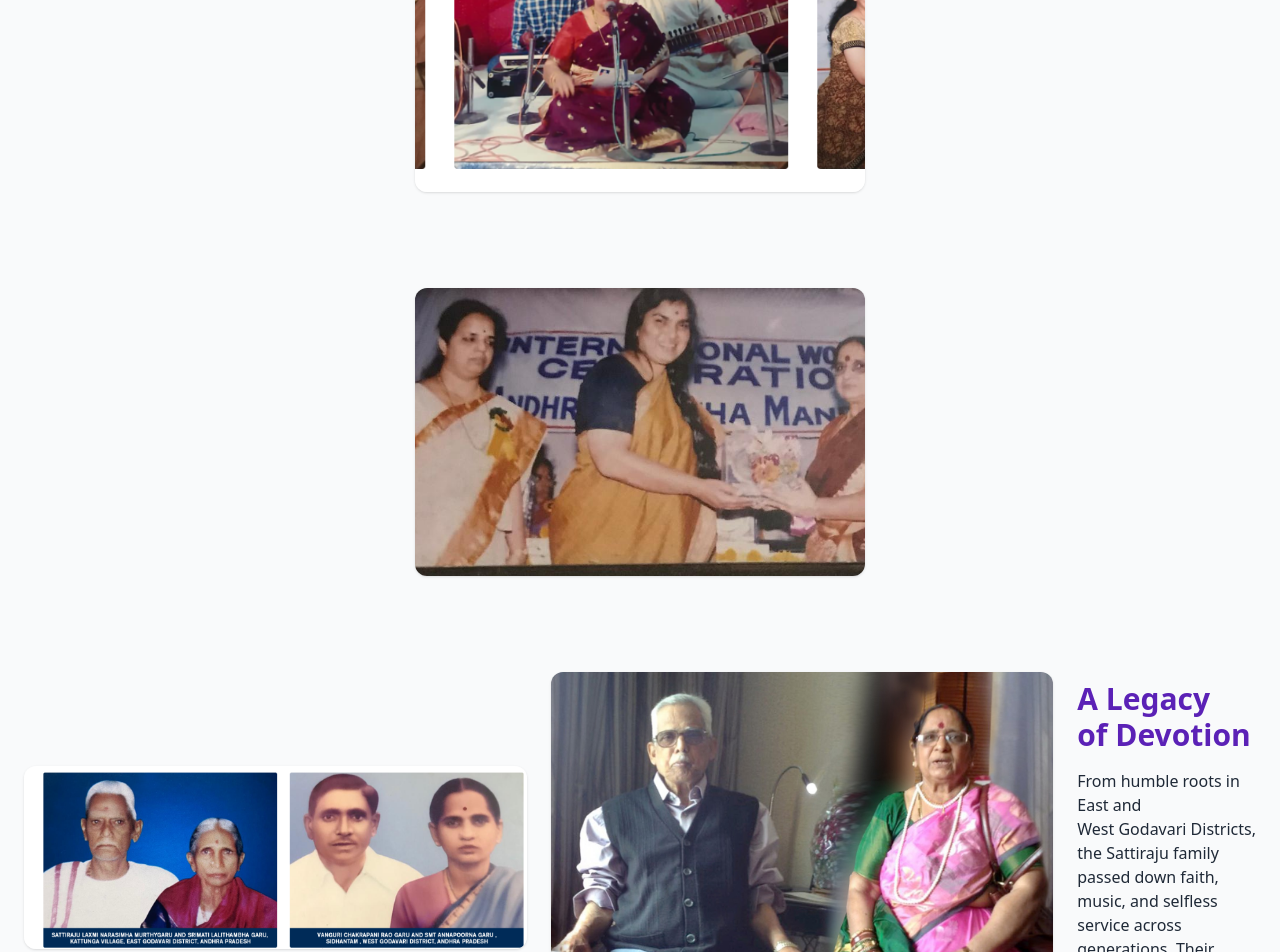
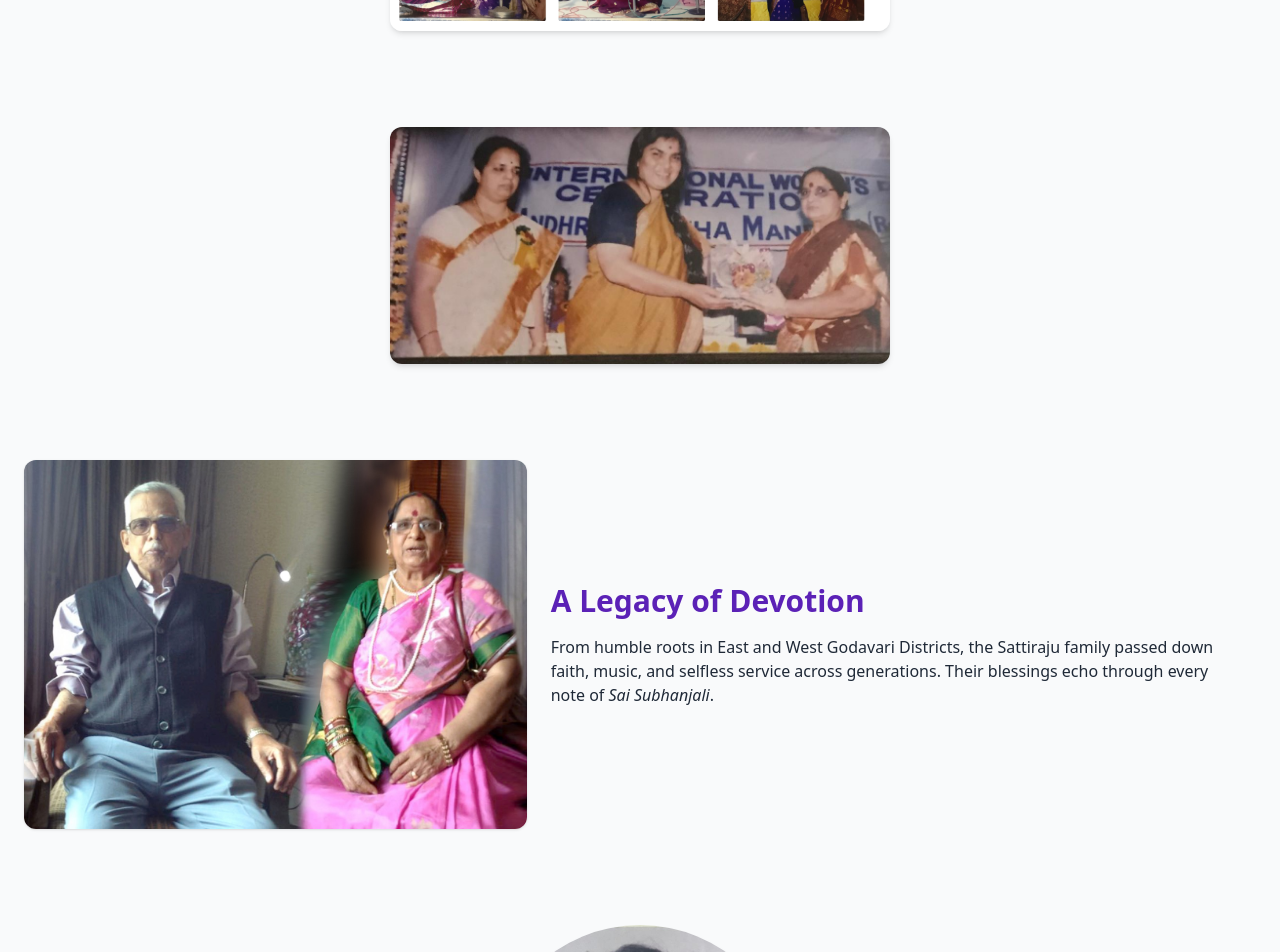
Before and after one commit to shekhar1971/saisubhanjali.com, a Next.js app: page / in a window 1280 px wide. Shown: the part 2120-3072 px from the top of the page. Built offline with nearby package versions, Linux system fonts and the light colour scheme.

Commit message:
Update page.tsx

```diff
--- a/app/page.tsx
+++ b/app/page.tsx
@@ -1,9 +1,8 @@
-// app/page.tsx — wider devotional photos, two‑row layout, build‑safe (rev 15)
-// ------------------------------------------------------------------
+// app/page.tsx — FINAL version with responsive photo layout and full narrative
 import Image from 'next/image';
 import Link from 'next/link';
 
-/** Utility to render a devotional photo with a wider max‑width so phone crops stop */
+/** Utility to render a devotional photo with ideal layout */
 function DevotionalImg({ src, alt }: { src: string; alt: string }) {
   return (
     <Image
@@ -11,7 +10,7 @@ function DevotionalImg({ src, alt }: { src: string; alt: string }) {
       alt={alt}
       width={450}
       height={300}
-      className="h-60 w-full max-w-[450px] flex-none rounded-xl object-cover shadow md:h-64 lg:h-72"
+      className="h-auto w-full max-w-[500px] flex-none rounded-xl object-contain shadow-md"
     />
   );
 }
@@ -19,9 +18,8 @@ function DevotionalImg({ src, alt }: { src: string; alt: string }) {
 export default function Home() {
   return (
     <div className="space-y-24">
-      {/* ───────────────────── HERO ───────────────────── */}
+      {/* ───────────── HERO ───────────── */}
       <section className="relative overflow-hidden rounded-xl bg-gradient-to-br from-brand-100 via-brand-50 to-white shadow">
-        {/* subtle backdrop */}
         <Image
           src="/SaiBaba1.png"
           alt="Shirdi Sai Baba sanctum"
@@ -29,7 +27,6 @@ export default function Home() {
           priority
           className="object-cover opacity-20"
         />
-
         <div className="relative z-10 grid gap-8 px-6 py-20 md:grid-cols-2 md:items-center">
           <div>
             <h1 className="mb-4 text-5xl font-extrabold leading-tight text-brand-700 drop-shadow md:text-6xl">
@@ -46,7 +43,6 @@ export default function Home() {
               🎵 Listen to Bhajans
             </Link>
           </div>
-
           <Image
             src="/SaiBaba4.png"
             alt="Blessing posture of Sai Baba"
@@ -58,38 +54,37 @@ export default function Home() {
         </div>
       </section>
 
-      {/* ───────────── FULL “ABOUT” NARRATIVE ───────────── */}
+      {/* ───────────── ABOUT ───────────── */}
       <section className="mx-auto max-w-6xl space-y-6 rounded-xl bg-white/60 p-8 shadow lg:max-w-7xl">
         <h2 className="text-center text-3xl font-bold text-brand-700">Om Sairam!</h2>
-        <p> Sai Subhanjali is the result of love and devotion of Mrs. SubbaLakshmi Sattiraju (lovingly known as Subha Sattiraju) to Sri Shirdi Sai Baba and his teachings.</p>
-        <p> Sai Subhanjali is a collection of bhajans on Sri Sai Baba written, composed, and sung by Mrs. Subbalakshmi Sattiraju. She has released six albums with 10 to 14 bhajans in each album. She has also written two books – one in Telugu and one in Hindi. These books give detailed insights on experience on this spiritual path.</p>
-        <p> This journey started when Mrs. Subha Sattiraju decided to do <em>Parayanam</em> of Sai Satcharitra. Initially, she was not sure if she had the courage to go on this path. With Sri Sai Baba's blessings she came across the book – Sri Sai Leela Amritam and started reading it. She felt instant peace and joy while reading the book.</p>
-        <p> This experience set the foundations of her following the path towards Sri Sai Baba and spirituality. Soon she had the Divine awakening to write, compose, and sing her own bhajans on Sai Baba. Inspiration, lyrics and music composition continue to come to her with divine blessings of Sri Sai Baba.</p>
-        <p> Mrs. Subha Sattiraju passed away in September 2024. She was a trained musician and a home maker. Mrs. Late Subha Sattiraju &amp; her late husband Late Nageswara Rao Sattiraju were born in small villages in Andhra Pradesh (Sidhantam &amp; Kattunga Village, in West &amp; East Godavari district). Mrs. Sattiraju has performed at various spiritual events for many years, throughout the city.</p>
-        <p> Sai Subhanjali is a not‑for‑profit initiative with the sole purpose of promoting spirituality, peace, and joy. This initiative was made possible by encouragement and unflinching support of her husband Late Sri Nageswara Rao Sattiraju, a civil engineer, who spent 40+ years helping build dams in India. Many of the key water projects in India have his signature on them. He was always humble, a <em>Karma Yogi</em>, who gave a lot more to the world than we will ever know. We all miss him dearly.</p>
-        <p> All music recordings were facilitated by her late son‑in‑law Sri Mohana Krishna (husband of Smt Lalita — second eldest among 5 siblings). Without Sri Mohan's encouragement, know‑how &amp; support, this would not have been possible. We miss Sri Mohan immensely and see him smiling and blessing us as more &amp; more devotees can now hear these soulful bhajans.</p>
-        <p> This endeavour was possible only with divine blessings from Sri Sai Baba, selfless dedication from Late Sri Nageswara Rao &amp; Subha Sattiraju, their late son‑in‑law Sri Mohana Krishna, their immediate/extended family along with numerous voluntary musicians &amp; friends over the years.</p>
-        <p> All expenses for recording and publishing these songs and books are borne completely by Mrs. Subha Sattiraju &amp; her late husband Sri Nageswara Rao Sattiraju.</p>
+        <p>Sai Subhanjali is the result of love and devotion of Mrs. SubbaLakshmi Sattiraju (lovingly known as Subha Sattiraju) to Sri Shirdi Sai Baba and his teachings.</p>
+        <p>Sai Subhanjali is a collection of bhajans on Sri Sai Baba written, composed, and sung by Mrs. Subbalakshmi Sattiraju. She has released six albums with 10 to 14 bhajans in each album. She has also written two books – one in Telugu and one in Hindi. These books give detailed insights on experience on this spiritual path.</p>
+        <p>This journey started when Mrs. Subha Sattiraju decided to do <em>Parayanam</em> of Sai Satcharitra. Initially, she was not sure if she had the courage to go on this path. With Sri Sai Baba's blessings she came across the book – Sri Sai Leela Amritam and started reading it. She felt instant peace and joy while reading the book.</p>
+        <p>This experience set the foundations of her following the path towards Sri Sai Baba and spirituality. Soon she had the Divine awakening to write, compose, and sing her own bhajans on Sai Baba. Inspiration, lyrics and music composition continue to come to her with divine blessings of Sri Sai Baba.</p>
+        <p>Mrs. Subha Sattiraju passed away in September 2024. She was a trained musician and a home maker. Mrs. Late Subha Sattiraju &amp; her late husband Late Nageswara Rao Sattiraju were born in small villages in Andhra Pradesh (Sidhantam &amp; Kattunga Village, in West &amp; East Godavari district). Mrs. Sattiraju has performed at various spiritual events for many years, throughout the city.</p>
+        <p>Sai Subhanjali is a not‑for‑profit initiative with the sole purpose of promoting spirituality, peace, and joy. This initiative was made possible by encouragement and unflinching support of her husband Late Sri Nageswara Rao Sattiraju, a civil engineer, who spent 40+ years helping build dams in India. Many of the key water projects in India have his signature on them. He was always humble, a <em>Karma Yogi</em>, who gave a lot more to the world than we will ever know. We all miss him dearly.</p>
+        <p>All music recordings were facilitated by her late son‑in‑law Sri Mohana Krishna (husband of Smt Lalita — second eldest among 5 siblings). Without Sri Mohan's encouragement, know‑how &amp; support, this would not have been possible. We miss Sri Mohan immensely and see him smiling and blessing us as more &amp; more devotees can now hear these soulful bhajans.</p>
+        <p>This endeavour was possible only with divine blessings from Sri Sai Baba, selfless dedication from Late Sri Nageswara Rao &amp; Subha Sattiraju, their late son‑in‑law Sri Mohana Krishna, their immediate/extended family along with numerous voluntary musicians &amp; friends over the years.</p>
+        <p>All expenses for recording and publishing these songs and books are borne completely by Mrs. Subha Sattiraju &amp; her late husband Sri Nageswara Rao Sattiraju.</p>
         <p className="text-center font-semibold">OM SAI RAM</p>
       </section>
 
-      {/* ─── DEVOTIONAL MOMENTS — NOW TWO ROWS ─── */}
-      <section className="flex justify-center px-2">
-        <DevotionalImg src="/SubbaLakshmi_Sattiraju.png" alt="Amma devotional moments montage" />
+      {/* ───── INDIVIDUAL DEVOTIONAL PHOTOS ───── */}
+      <section className="flex justify-center px-4">
+        <DevotionalImg
+          src="/SubbaLakshmi_Sattiraju.png"
+          alt="Amma devotional moments montage"
+        />
       </section>
-      <section className="flex justify-center px-2">
-        <DevotionalImg src="/SmtSubbalakshmi_International_Womans_Day_Award_inDelhi.jpg" alt="International Women’s Day award in Delhi" />
+      <section className="flex justify-center px-4">
+        <DevotionalImg
+          src="/SmtSubbalakshmi_International_Womans_Day_Award_inDelhi.jpg"
+          alt="International Women’s Day award in Delhi"
+        />
       </section>
 
-      {/* ───── FAMILY HERITAGE ───── */}
+      {/* ───── LEGACY ───── */}
       <section className="grid gap-6 md:grid-cols-[auto_auto_1fr] md:items-center">
-        <Image
-          src="/Smt%20Subbalakshi%20and%20Shri%20Nageswara%20Rao%20Parents.png"
-          alt="Parental roots of Amma & Ayyagaru"
-          width={450}
-          height={350}
-          className="w-full rounded-xl object-contain shadow"
-        />
         <Image
           src="/Shri_NageswaraRao_and_Smt_Subbalakshmi.jpg"
           alt="Smt Subbalakshmi & Sri Nageswara Rao Garu"
@@ -106,7 +101,7 @@ export default function Home() {
         </div>
       </section>
 
-      {/* ───── SON‑IN‑LAW TRIBUTE ───── */}
+      {/* ───── SON‑IN‑LAW TRIBUTE ───── */}
       <section className="mx-auto max-w-md text-center">
         <Image
           src="/Shri_Mohan_Krishna.jpg"
@@ -120,7 +115,7 @@ export default function Home() {
         </p>
       </section>
 
-      {/* ───── HISTORIC SAI IMAGE STRIP ───── */}
+      {/* ───── SAI BABA HISTORIC IMAGE STRIP ───── */}
       <section className="flex flex-wrap justify-center gap-6">
         {['/SaiBaba2.png', '/SaiBaba3.png', '/SaiBaba5.png'].map((src) => (
           <Image
```
